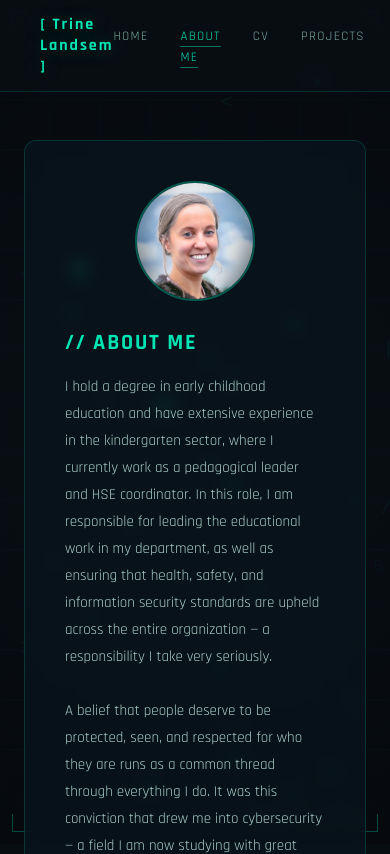
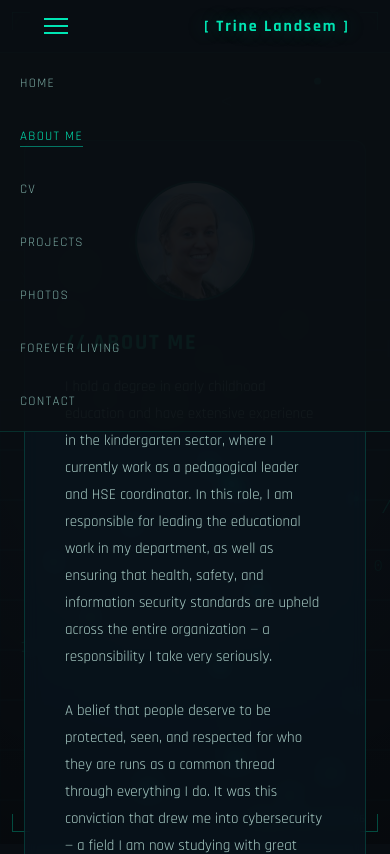
Before and after one commit to tlandsem/tlandsem.github.io, a Flask app: page /about in a window 390 px wide. Shown: the top 854 px of the page. Run offline with Flask 3, Linux system fonts and the light colour scheme.

Commit message:
Add mobile menu

```diff
--- a/templates/base.html
+++ b/templates/base.html
@@ -13,6 +13,41 @@
   * { margin: 0; padding: 0; box-sizing: border-box; }
   html, body { width: 100%; height: 100%; font-family: 'Rajdhani', sans-serif; background: #080d12; }
   canvas { display: block; position: fixed; top: 0; left: 0; z-index: 0; }
+
+  .hamburger {
+  display: none;
+  flex-direction: column;
+  gap: 5px;
+  cursor: pointer;
+  background: none;
+  border: none;
+  padding: 4px;
+}
+
+.hamburger span {
+  display: block;
+  width: 24px;
+  height: 2px;
+  background: #00e5b3;
+  transition: 0.3s;
+}
+
+@media (max-width: 768px) {
+  .hamburger { display: flex; }
+  nav ul {
+    display: none;
+    flex-direction: column;
+    position: fixed;
+    top: 52px;
+    left: 0;
+    width: 100%;
+    background: rgba(10,15,20,0.95);
+    padding: 20px;
+    gap: 20px;
+    border-bottom: 1px solid rgba(0,200,160,0.18);
+  }
+  nav ul.open { display: flex; }
+}
 
   nav {
     position: fixed;
@@ -99,6 +134,11 @@
 <div class="status" id="status">ONLINE</div>
 
 <nav>
+    <button class="hamburger" onclick="toggleMenu()" id="hamburger">
+        <span></span>
+        <span></span>
+        <span></span>
+    </button>
     <a class="logo" href="/">[ Trine Landsem ]</a>
     <ul>
         <li><a href="/" {% if request.path == '/' %}class="active"{% endif %}>Home</a></li>
@@ -116,6 +156,10 @@
 </div>
 
 <script>
+
+function toggleMenu() {
+  document.querySelector('nav ul').classList.toggle('open');
+}
 const canvas = document.getElementById('c');
 const ctx = canvas.getContext('2d');
 
```
Lines whose indentation alone changed are shown as unchanged.
